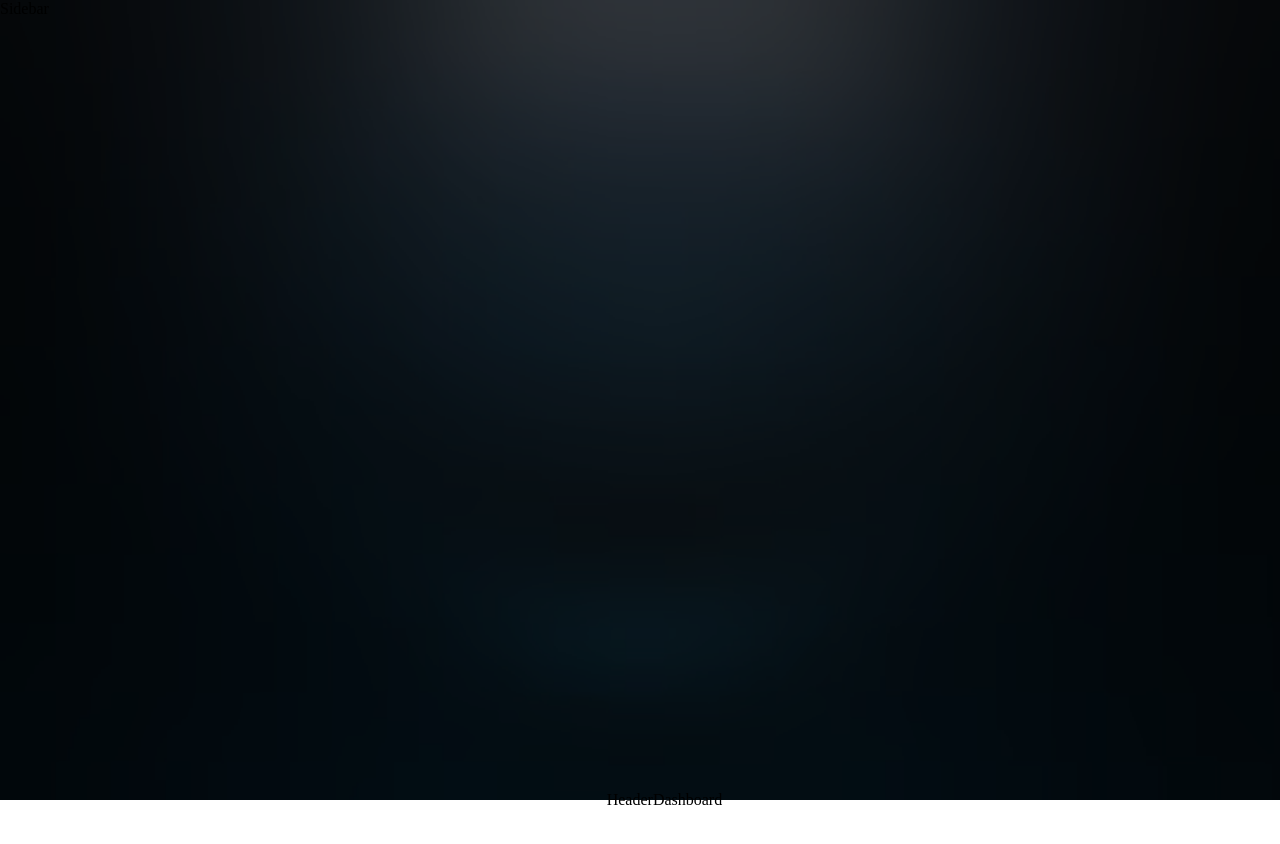
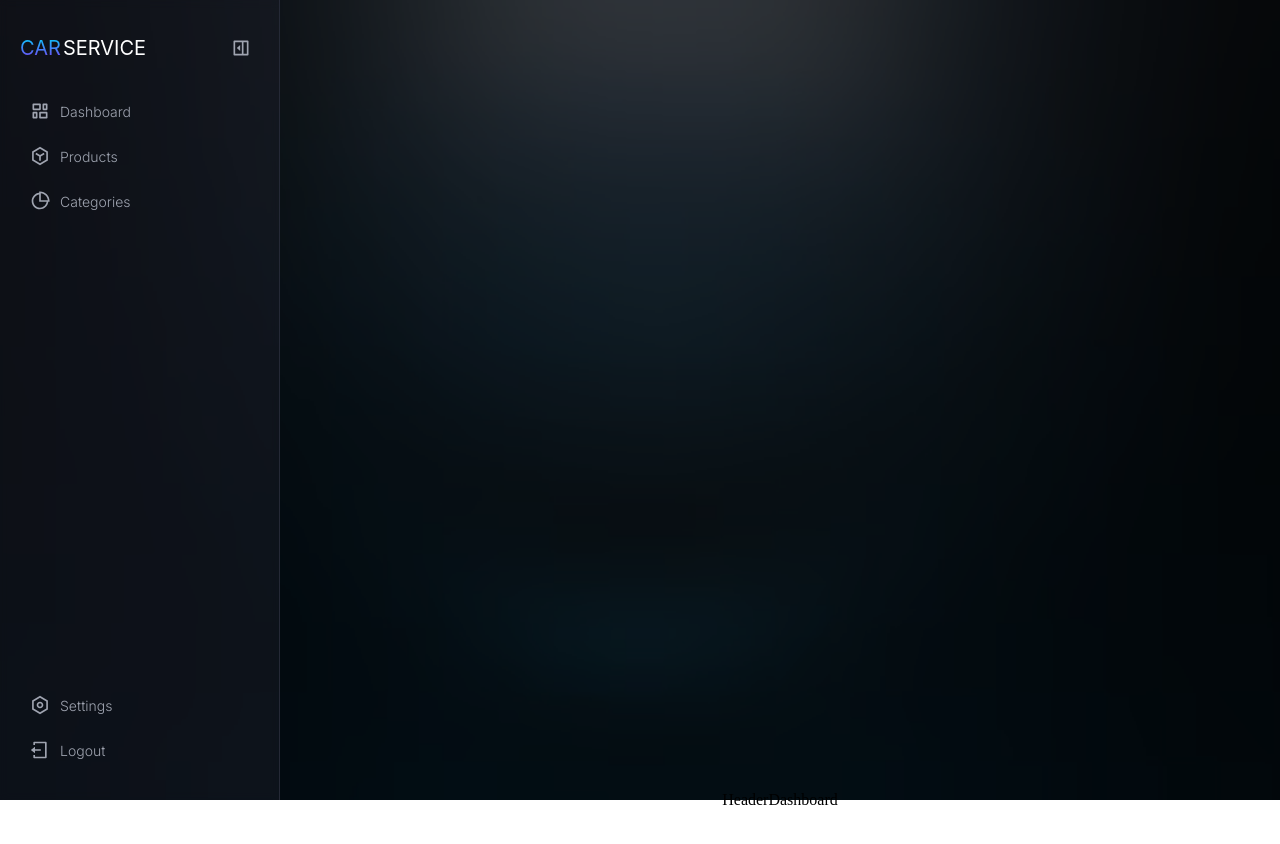
Before and after one commit to usershokhrukh/ap-car-store, a Next.js app: page / in a window 1280 px wide. Shown: the top 844 px of the page. Built offline with nearby package versions, Linux system fonts and the light colour scheme; a web font is replaced by a local one.

Commit message:
features/sidebar sidebar added

```diff
--- a/src/app/globals.scss
+++ b/src/app/globals.scss
@@ -86,11 +86,11 @@
 
 @keyframes notify-close {
   0% {
-    transform: translateY(0px);
-    visibility: visible;
+    transform: translateY(-100px);
+    visibility: hidden;
   }
   100% {
-    transform: translateY(-100px) scale(0.8) rotateX(0.8turn);
+    transform: translateY(-100px);
     visibility: hidden;
   }
 }
@@ -189,3 +189,8 @@
     grid-column: 2/3;
   }
 }
+
+
+li {
+  list-style: none;
+}
--- a/src/components/sidebar/Sidebar.jsx
+++ b/src/components/sidebar/Sidebar.jsx
@@ -1,9 +1,124 @@
-import React from 'react'
-import "./sidebar.modules.scss"
+"use client";
+
+import React, {useState} from "react";
+import "./sidebar.modules.scss";
+import Link from "next/link";
 const Sidebar = () => {
+  const [open, setOpen] = useState(true);
   return (
-    <div className='sidebar'>Sidebar</div>
-  )
-}
+    <div className={`sidebar ${open ? "" : "sidebar__close"}`}>
+      <div
+        className="sidebar__top"
+        style={{justifyContent: `${open ? "space-between" : "center"}`}}
+      >
+        {open ? (
+          <h2 className="sidebar__title">
+            <span className="sidebar__tit-span">CAR</span>SERVICE
+          </h2>
+        ) : null}
 
-export default Sidebar
+        <span
+          onClick={() => setOpen(!open)}
+          className="sidebar__li-span sidebar__li-span-side"
+        >
+          {open ? (
+            <svg
+              xmlns="http://www.w3.org/2000/svg"
+              viewBox="0 0 24 24"
+              fill="currentColor"
+            >
+              <path d="M5 5H13V19H5V5ZM19 19H15V5H19V19ZM4 3C3.44772 3 3 3.44772 3 4V20C3 20.5523 3.44772 21 4 21H20C20.5523 21 21 20.5523 21 20V4C21 3.44772 20.5523 3 20 3H4ZM7 12L11 8.5V15.5L7 12Z"></path>
+            </svg>
+          ) : (
+            <svg
+              xmlns="http://www.w3.org/2000/svg"
+              viewBox="0 0 24 24"
+              fill="currentColor"
+            >
+              <path d="M5 5H13V19H5V5ZM19 19H15V5H19V19ZM4 3C3.44772 3 3 3.44772 3 4V20C3 20.5523 3.44772 21 4 21H20C20.5523 21 21 20.5523 21 20V4C21 3.44772 20.5523 3 20 3H4ZM11 12L7 8.5V15.5L11 12Z"></path>
+            </svg>
+          )}
+        </span>
+      </div>
+
+      <div className="sidebar__bottom">
+        <ul className="sidebar__ul">
+          <Link className="sidebar__link" href={"/"}>
+            <li className="sidebar__list">
+              <span className="sidebar__li-span">
+                <svg
+                  xmlns="http://www.w3.org/2000/svg"
+                  viewBox="0 0 24 24"
+                  fill="currentColor"
+                >
+                  <path d="M3 10C3 10.5523 3.44772 11 4 11L12 11C12.5523 11 13 10.5523 13 10V4C13 3.44772 12.5523 3 12 3H4C3.44772 3 3 3.44772 3 4V10ZM11 20C11 20.5523 11.4477 21 12 21H20C20.5523 21 21 20.5523 21 20V14C21 13.4477 20.5523 13 20 13H12C11.4477 13 11 13.4477 11 14V20ZM13 15H19V19H13V15ZM3 20C3 20.5523 3.44772 21 4 21H8C8.55229 21 9 20.5523 9 20V14C9 13.4477 8.55229 13 8 13H4C3.44772 13 3 13.4477 3 14V20ZM5 19V15H7V19H5ZM5 9V5L11 5L11 9L5 9ZM20 11C20.5523 11 21 10.5523 21 10V4C21 3.44772 20.5523 3 20 3H16C15.4477 3 15 3.44772 15 4V10C15 10.5523 15.4477 11 16 11H20ZM19 9H17V5H19V9Z"></path>
+                </svg>
+              </span>
+              <p className="sidebar__li-txt">Dashboard</p>
+            </li>
+          </Link>
+          <Link className="sidebar__link" href={"/products"}>
+            <li className="sidebar__list">
+              <span className="sidebar__li-span">
+                <svg
+                  xmlns="http://www.w3.org/2000/svg"
+                  viewBox="0 0 24 24"
+                  fill="currentColor"
+                >
+                  <path d="M4.5 7.65311V16.3469L12 20.689L19.5 16.3469V7.65311L12 3.311L4.5 7.65311ZM12 1L21.5 6.5V17.5L12 23L2.5 17.5V6.5L12 1ZM6.49896 9.97065L11 12.5765V17.625H13V12.5765L17.501 9.97066L16.499 8.2398L12 10.8445L7.50104 8.2398L6.49896 9.97065Z"></path>
+                </svg>
+              </span>
+              <p className="sidebar__li-txt">Products</p>
+            </li>
+          </Link>
+          <Link className="sidebar__link" href={"/categories"}>
+            <li className="sidebar__list">
+              <span className="sidebar__li-span">
+                <svg
+                  xmlns="http://www.w3.org/2000/svg"
+                  viewBox="0 0 24 24"
+                  fill="currentColor"
+                >
+                  <path d="M12 0.5C18.3513 0.5 23.5 5.64873 23.5 12C23.5 12.3369 23.4855 12.6704 23.4571 13H21.9506C21.4489 18.0533 17.1853 22 12 22C6.47715 22 2 17.5228 2 12C2 6.81465 5.94668 2.5511 11 2.04938V0.542876C11.3296 0.514488 11.6631 0.5 12 0.5ZM11 4.06189C7.05369 4.55399 4 7.92038 4 12C4 16.4183 7.58172 20 12 20C16.0796 20 19.446 16.9463 19.9381 13H11V4.06189ZM13 2.552V11H21.448C20.9827 6.55197 17.448 3.01732 13 2.552Z"></path>
+                </svg>
+              </span>
+              <p className="sidebar__li-txt">Categories</p>
+            </li>
+          </Link>
+        </ul>
+        <ul className="sidebar__ul">
+          <Link className="sidebar__link" href={"/settings"}>
+            <li className="sidebar__list">
+              <span className="sidebar__li-span">
+                <svg
+                  xmlns="http://www.w3.org/2000/svg"
+                  viewBox="0 0 24 24"
+                  fill="currentColor"
+                >
+                  <path d="M12 1L21.5 6.5V17.5L12 23L2.5 17.5V6.5L12 1ZM12 3.311L4.5 7.65311V16.3469L12 20.689L19.5 16.3469V7.65311L12 3.311ZM12 16C9.79086 16 8 14.2091 8 12C8 9.79086 9.79086 8 12 8C14.2091 8 16 9.79086 16 12C16 14.2091 14.2091 16 12 16ZM12 14C13.1046 14 14 13.1046 14 12C14 10.8954 13.1046 10 12 10C10.8954 10 10 10.8954 10 12C10 13.1046 10.8954 14 12 14Z"></path>
+                </svg>
+              </span>
+              <p className="sidebar__li-txt">Settings</p>
+            </li>
+          </Link>
+          <Link className="sidebar__link" href={"/"}>
+            <li className="sidebar__list sidebar__list-logout">
+              <span className="sidebar__li-span">
+                <svg
+                  xmlns="http://www.w3.org/2000/svg"
+                  viewBox="0 0 24 24"
+                  fill="currentColor"
+                >
+                  <path d="M4 18H6V20H18V4H6V6H4V3C4 2.44772 4.44772 2 5 2H19C19.5523 2 20 2.44772 20 3V21C20 21.5523 19.5523 22 19 22H5C4.44772 22 4 21.5523 4 21V18ZM6 11H13V13H6V16L1 12L6 8V11Z"></path>
+                </svg>
+              </span>
+              <p className="sidebar__li-txt">Logout</p>
+            </li>
+          </Link>
+        </ul>
+      </div>
+    </div>
+  );
+};
+
+export default Sidebar;
--- a/src/components/sidebar/sidebar.modules.scss
+++ b/src/components/sidebar/sidebar.modules.scss
@@ -2,11 +2,135 @@
 @use "../../style/var.scss" as *;
 
 .sidebar {
+  @include display();
+  @include paddingLargeBoxes();
   grid-row: 1/2;
   grid-column: 1/2;
   height: 100vh;
   position: sticky;
   top: 0px;
-  width: 300px;
-  width: 100%;
+  min-width: 280px;
+  width: 280px;
+  background-color: rgb(from var(--app-sidebar) r g b / 0.4);
+  backdrop-filter: blur(5px);
+  flex-direction: column;
+  align-items: start;
+  justify-content: start;
+  gap: 25px;
+  border-right: 1px solid var(--app-border);
+  overflow-y: auto;
+  transition: all 0.15s linear;
+
+  &__top {
+    @include display();
+    width: 100%;
+    justify-content: space-between;
+    gap: 20px;
+    flex-wrap: wrap;
+  }
+
+  &__li-span-side {
+    color: var(--secondary-text);
+    width: 36px !important;
+    height: 36px !important;
+    border-radius: 10px;
+
+    @media (hover: hover) {
+      &:hover {
+        background-color: rgb(from var(--app-sidebar) r g b / 1);
+        color: var(--app-neon-cyan) !important;
+      }
+    }
+    cursor: pointer;
+
+
+    @include display();
+    padding: 8px;
+    border-radius: 10px;
+    width: 100%;
+
+  }
+
+  &__title {
+    @include inter();
+    font-size: 20px;
+    font-weight: 400;
+    color: var(--app-text);
+  }
+
+  &__tit-span {
+    color: var(--app-neon-cyan);
+    margin-right: 2px;
+    background: -webkit-linear-gradient(
+      var(--app-neon-cyan),
+      var(--app-purple)
+    );
+    -webkit-background-clip: text;
+    -webkit-text-fill-color: transparent;
+  }
+
+  &__bottom {
+    @include display();
+    flex-direction: column;
+    justify-content: space-between;
+    width: 100%;
+    flex-grow: 1;
+    gap: 10px;
+  }
+
+  &__ul {
+    @include display();
+    flex-direction: column;
+    align-items: start;
+    width: 100%;
+    gap: 5px;
+  }
+
+  &__link {
+    width: 100%;
+    text-decoration: none;
+  }
+
+  &__list {
+    @include display();
+    @include inter();
+    font-weight: 300;
+    font-size: 14px;
+    padding: 10px;
+    border-radius: 10px;
+    // background-color: var(--app-sidebar);
+    width: 100%;
+    justify-content: start;
+    gap: 10px;
+    color: var(--secondary-text);
+
+    @media (hover: hover) {
+      &:hover {
+        background-color: rgb(from var(--app-sidebar) r g b / 0.6);
+        color: var(--app-neon-cyan) !important;
+      }
+    }
+  }
+
+  &__li-span {
+    width: 20px;
+    height: 20px;
+  }
+
+  &__list-logout {
+    @media (hover: hover) {
+      &:hover {
+        background-color: rgb(from var(--app-hot-pink) r g b / 0.1);
+        color: var(--status-error) !important;
+      }
+    }
+  }
+
+  &__close {
+    min-width: 0px !important;
+    width: fit-content !important;
+    & .sidebar__li-txt {
+      display: none;
+    }
+  }
 }
--- a/src/style/mixin.scss
+++ b/src/style/mixin.scss
@@ -7,3 +7,7 @@
 @mixin inter() {
   font-family: "Inter";
 }
+
+@mixin paddingLargeBoxes() {
+  padding: 30px 20px;
+}
```
Also changed, not shown: src/middleware.js (+29 -26 lines).
